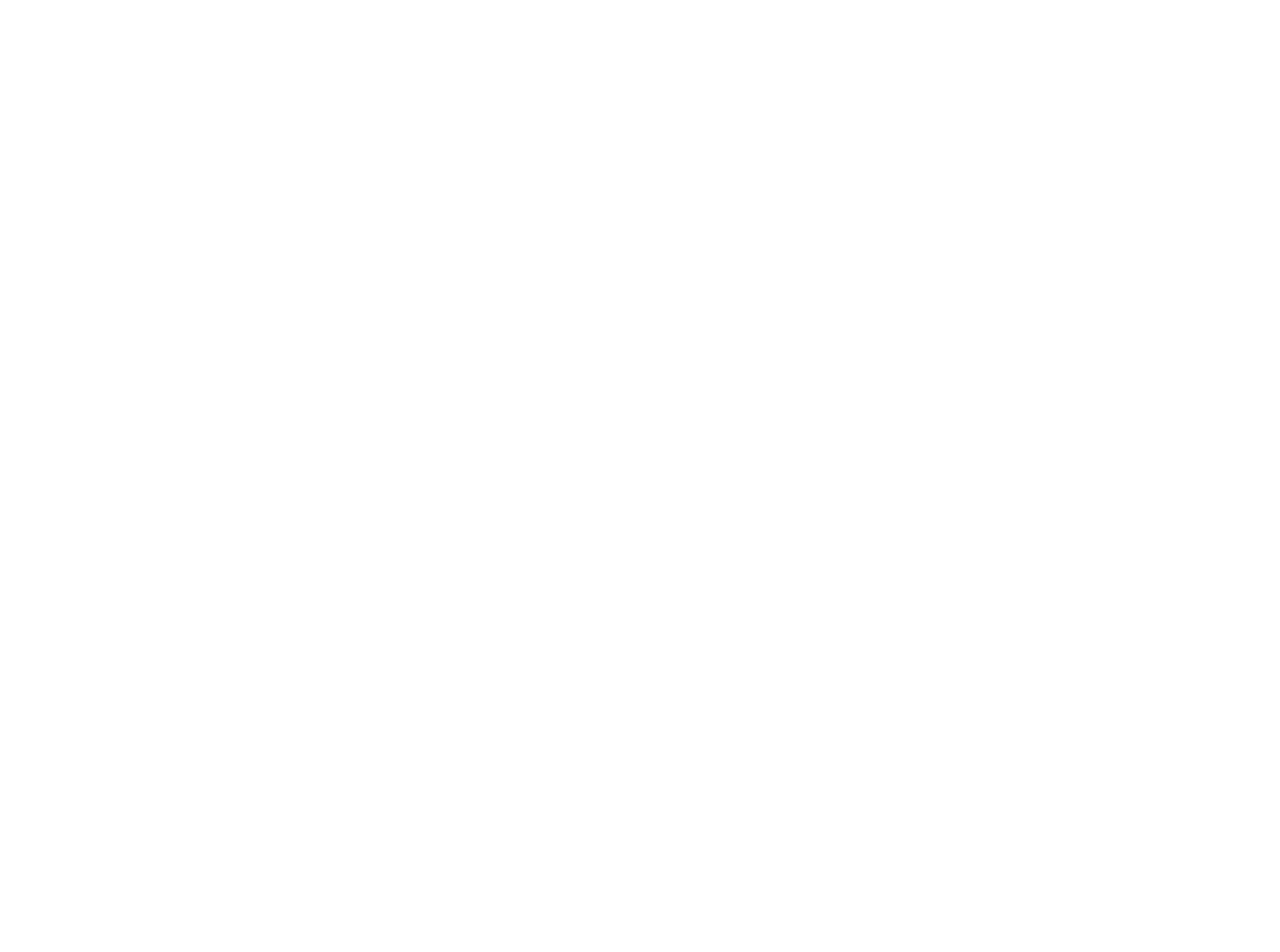
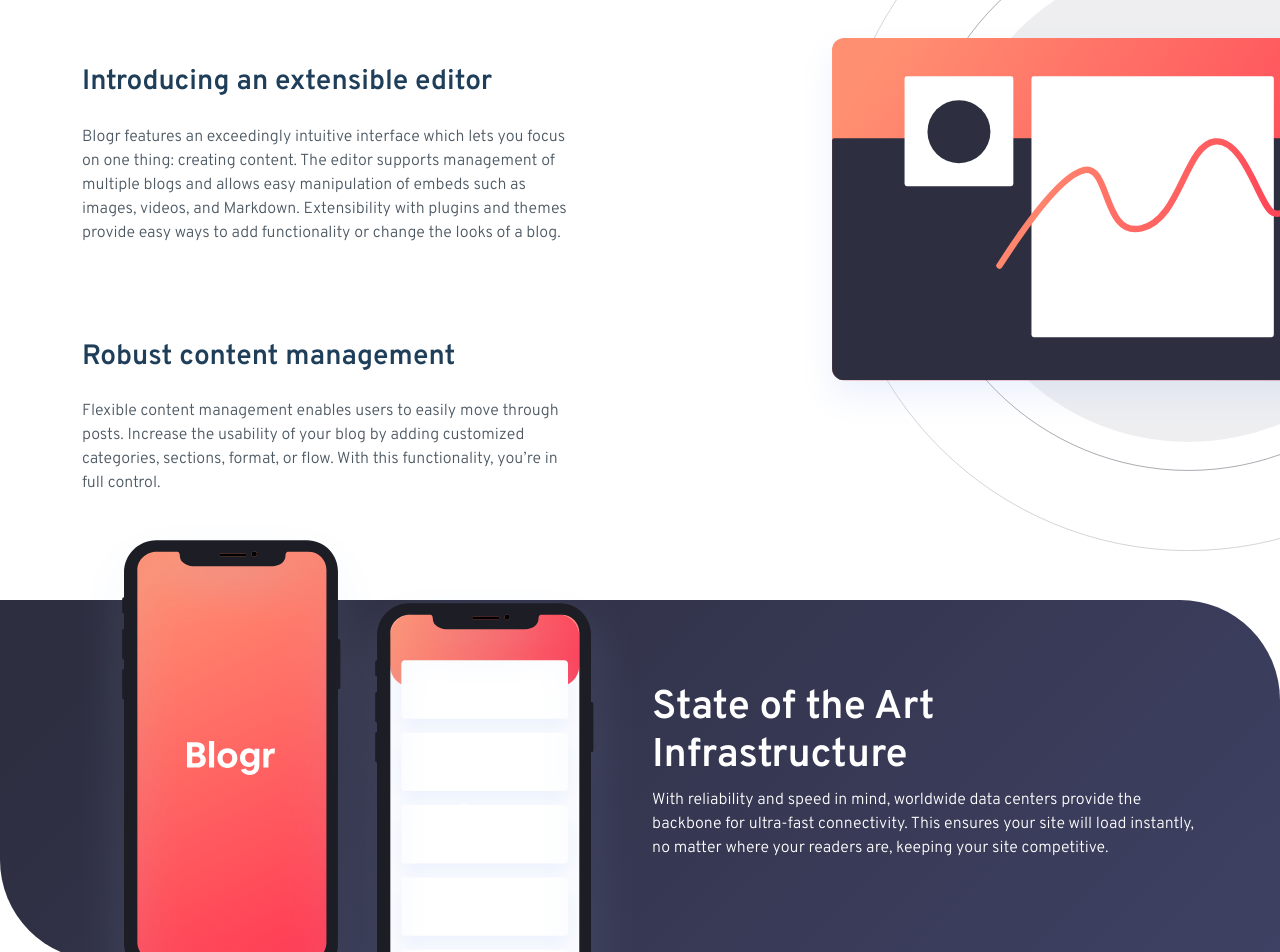
Before and after one commit to Nicolas0611/blogr-page, a React (Create React App) app: page / in a window 1280 px wide. Shown: the part 920-1872 px from the top of the page. Before the commit the page ends 800 px from the top, so only its background shows below. Built offline with nearby package versions, Linux system fonts and the light colour scheme.

Commit message:
Se añadieron dos componentes más Design y Infrastructure

```diff
--- a/src/App.js
+++ b/src/App.js
@@ -1,7 +1,8 @@
 import React from 'react';
 import Header from './components/Header';
 import './App.css';
-
+import Design from './components/Design';
+import Infrastructure from './components/Infrastructure';
 
 function App() {
   return (
@@ -10,6 +11,16 @@
         title='A modern publishing platform'
         span='Grow your audience and build your online brand'
       />
+      <Design
+       title='Designed for the future'
+       subtitle1='Introducing an extensible editor'
+       subtitle2='Robust content management'
+       />
+      <Infrastructure
+       title='Designed for the future'
+       subtitle1='Introducing an extensible editor'
+       subtitle2='Robust content management'
+       />
     </>
   );
 }
--- /dev/null
+++ b/src/components/Design.js
@@ -0,0 +1,42 @@
+import React from 'react'
+import Image1 from '../images/illustration-editor-desktop.svg';
+import {Container,Row,Col} from 'react-bootstrap';
+function Design({title,subtitle1,subtitle2}) {
+    return (
+        <div className="design-section">
+            <div className=" txt-design text-center">
+                <h2> {title}</h2>
+            </div>
+            <Container className="design-content d-flex flex-row">
+                <Row>
+                    <Col md={6} className="txt-article" >
+                        <div className="introduce_article">
+                            <h3 className="design-article__title">{subtitle1}</h3>
+                            <p className="design-article__text">
+                                Blogr features an exceedingly intuitive interface which lets you focus
+                                on one thing: creating content. The editor supports management of
+                                multiple blogs and allows easy manipulation of embeds such as images,
+                                videos, and Markdown. Extensibility with plugins and themes provide
+                                easy ways to add functionality or change the looks of a blog.
+                            </p>
+                        </div>
+                        <div>
+                            <h3 className="design-article__title">{subtitle2}</h3>
+                            <p className="design-article__text">
+                                Flexible content management enables users to easily move through
+                                posts. Increase the usability of your blog by adding customized
+                                categories, sections, format, or flow. With this functionality, you’re
+                                in full control.
+                            </p>
+                        </div>
+                    </Col>
+                    <Col md={6}  className="image-section">
+                        <img src={Image1}></img>
+                    </Col>
+                </Row>
+            </Container>
+        </div>
+    )
+}
+
+export default Design
--- a/src/components/Header.js
+++ b/src/components/Header.js
@@ -24,7 +24,9 @@
     return (
         <div className="Hero-section">
             <div className="bg-hero-section">
-                <Navbar/>
+                <Navbar
+                    renderBtns={renderBtns}
+                />
                 <div className="hero-content d-flex justify-content-center align-items-center flex-column">
                     <div>
                         <div className="hero-text d-flex flex-column align-items-center">
--- /dev/null
+++ b/src/components/Infrastructure.js
@@ -0,0 +1,23 @@
+import React from 'react'
+import { Col, Container, Row } from 'react-bootstrap';
+import Image1 from '../images/illustration-phones.svg';
+function Infrastructure({Title}) {
+    return (
+        <div className="section-infraestructure">
+
+               <Container className="h-100">
+                    <Row className="h-100">
+                        <Col md={6}  className="img-structure">
+                            <img src ={Image1}/>
+                        </Col>
+                        <Col md={6} className=" Infrastrucure-txt d-flex justify-content-center flex-column ">
+                            <h2> State of the Art Infrastructure </h2>
+                            <p> With reliability and speed in mind, worldwide data centers provide the backbone for ultra-fast connectivity. This ensures your site will load instantly, no matter where your readers are, keeping your site competitive.</p>
+                        </Col>
+                    </Row>
+                </Container>
+        </div>
+    )
+}
+
+export default Infrastructure
--- a/src/components/Navbar.js
+++ b/src/components/Navbar.js
@@ -3,7 +3,7 @@
 import {Nav,Navbar as _Navbar,Container} from 'react-bootstrap';
 
 
-function Navbar() {
+function Navbar({renderBtns}) {
     const navLinks =[
         {
             link:"#",
@@ -38,12 +38,7 @@
         links.map((link,index)=>
             <Nav.Link className={link.position} key={index} href={link.link}>{link.label}</Nav.Link>
         )
-    const renderNavBtn = (links) =>
-        links.map((link,index)=>
-            <div className={`${link.tipo}`} key={index}>
-                <Nav.Link href={link.link}>{link.label}</Nav.Link>
-            </div>
-        )
+
     return (
         <_Navbar  className="navbar-content">
             <Container className="mt-2" >
@@ -57,7 +52,7 @@
                 </div>
 
                 <div className="d-flex flex-row">
-                        {renderNavBtn(navButtons)}
+                        {renderBtns(navButtons)}
                 </div>
             </Container>
          </_Navbar>
--- a/src/index.css
+++ b/src/index.css
@@ -85,3 +85,79 @@
   height: 90vh;
   z-index: 0;
 }
+.design-section{
+  width: 100vw;
+  height: 100vh;
+  overflow: hidden;
+}
+.txt-design{
+  padding-top: 7.25em;
+  font-family: 'Overpass', sans-serif;
+}
+.txt-design>h2{
+  color: #1F3E5A;
+  font-weight: 600;
+  font-size: 40px;
+}
+.design-content{
+  height: 70vh;
+}
+.image-section{
+  position: relative;
+}
+.image-section>img{
+  /* transform:translate(20em,-10em);  */
+
+  position: absolute;
+  width: 130%;
+  left: 10rem;
+  top: -8em;
+  bottom: 0rem;
+}
+.txt-article{
+  padding-top: 5.875em;
+  max-height: 70vh;
+}
+.design-article__title{
+  color:#1F3E5A;
+  font-size: 28px;
+  font-weight: 600;
+  font-family: 'Overpass', sans-serif;
+  padding-bottom: 17px;
+}
+.design-article__text{
+  color:#4C5862;
+  font-size: 16px;
+  font-weight: 300;
+  font-family: 'Overpass', sans-serif;
+  width: 90%;
+
+}
+.introduce_article{
+  padding-bottom: 80px !important;
+}
+.section-infraestructure{
+  height: 45vh;
+  background: linear-gradient(135deg, #2D2E40 10%, #3F4164 100%);
+  border-bottom-left-radius: 100px 100px ;
+  border-top-right-radius: 100px 100px ;
+}
+.img-structure{
+  position: relative;
+}
+.img-structure>img{
+  position: absolute;
+  top:-5em ;
+}
+.Infrastrucure-txt>h2{
+  color:white;
+  font-family: 'Overpass', sans-serif;
+  font-weight: 600;
+  font-size: 2.5em;
+}
+.Infrastrucure-txt>p{
+  color:white;
+  font-family: 'Overpass', sans-serif;
+  font-weight: 100;
+  font-size: 1em;
+}
```
